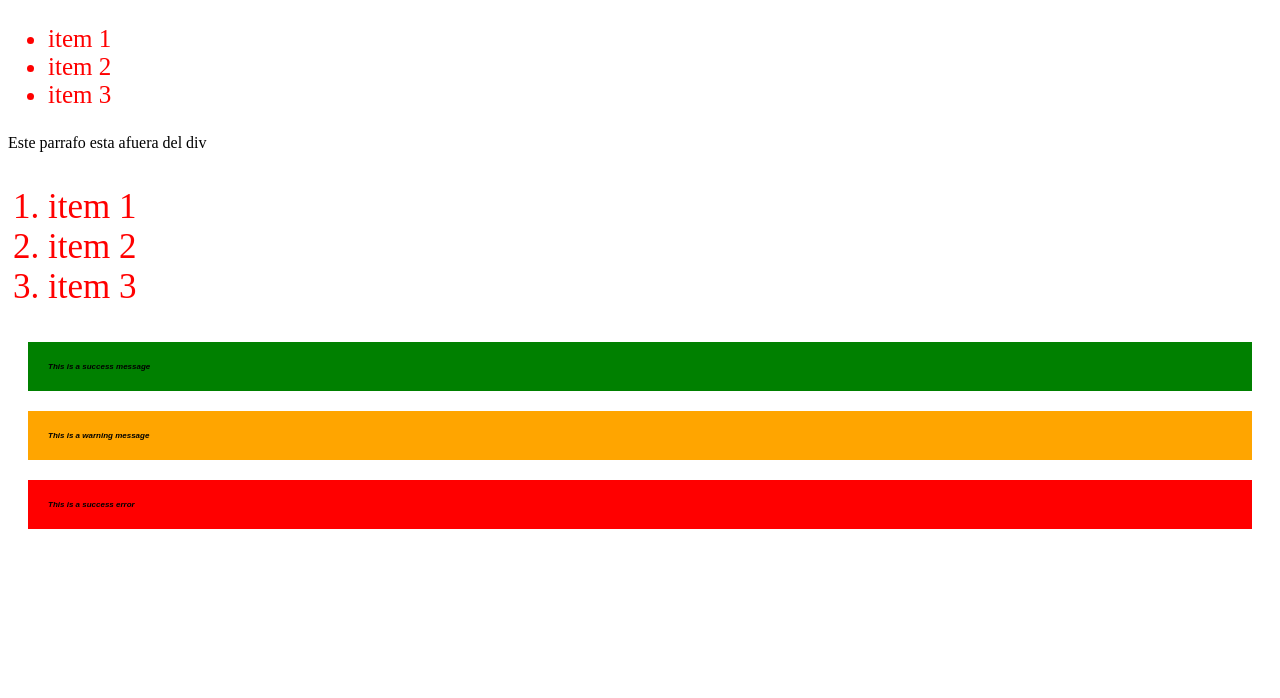
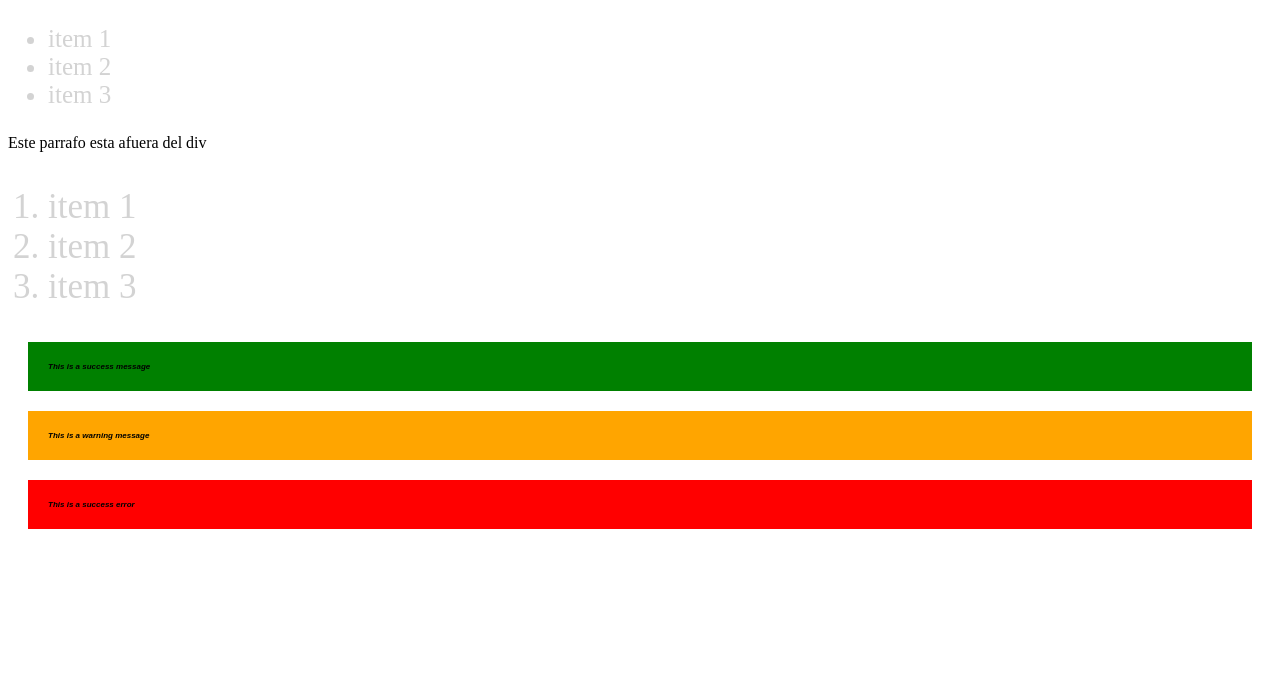
Before and after one commit to alexis600/test0, a plain HTML site: page variables.html in a window 1280 px wide. Shown: the part 102-800 px from the top of the page. Drawn offline with nearby package versions, Linux system fonts and the light colour scheme.

Commit message:
jugando con variables

```diff
--- a/variables.scss
+++ b/variables.scss
@@ -1,5 +1,5 @@
-$colorListas:red;
-$colorDiv:yellow;
+$colorListas:lightgray;
+$colorDiv:green;
 
 ul{
   font-size: 25px;
```
Also changed, not shown: notas.txt, variables.css, 1 other file.
